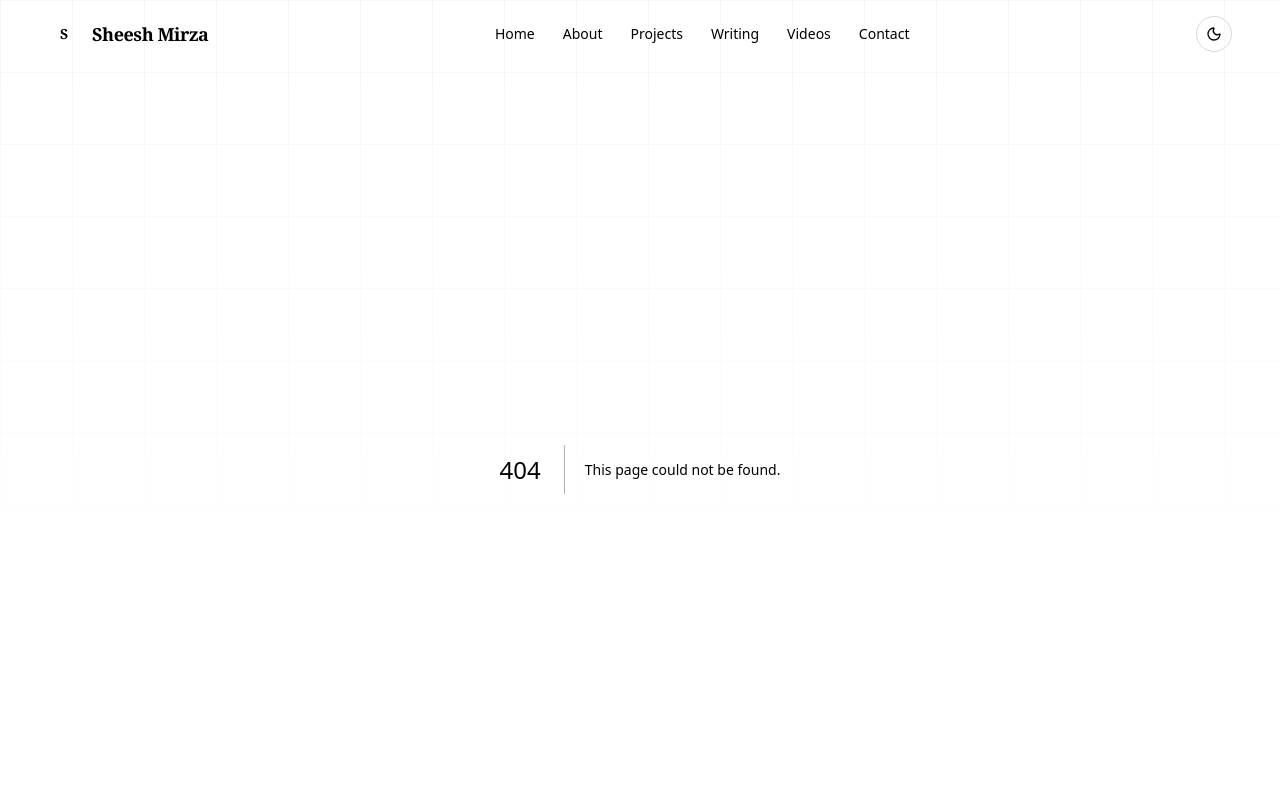
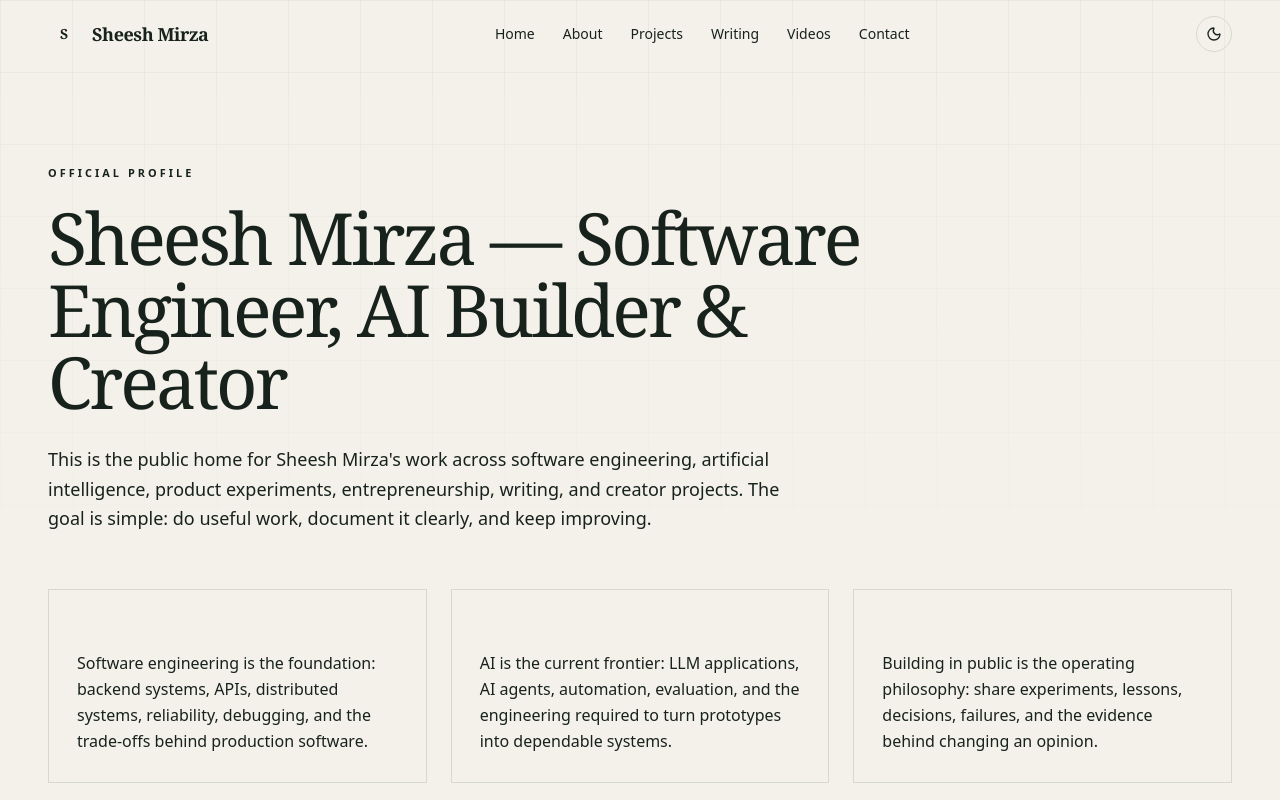
Before and after one commit to sheeshmirza/sheeshmirza-website, a Next.js app: page /sheesh-mirza in a window 1280 px wide. Before the commit this address had no page. Shown: the top 800 px of the page. Built offline with nearby package versions, Linux system fonts and the light colour scheme.

Commit message:
Build branded topic page: src/app/sheesh-mirza/page.tsx

```diff
--- /dev/null
+++ b/src/app/sheesh-mirza/page.tsx
@@ -0,0 +1,40 @@
+import type { Metadata } from "next";
+import { TopicPage } from "@/components/sections/TopicPage";
+
+export const metadata: Metadata = {
+  title: "Sheesh Mirza — Software Engineer, AI Builder & Creator",
+  description:
+    "Sheesh Mirza is a software engineer and creator focused on AI, software engineering, product building, entrepreneurship, and documenting the journey.",
+  alternates: { canonical: "/sheesh-mirza" },
+  openGraph: {
+    title: "Sheesh Mirza — Software Engineer, AI Builder & Creator",
+    description:
+      "The official profile of Sheesh Mirza: software engineering, AI, product building, entrepreneurship, and creator work.",
+    url: "/sheesh-mirza",
+    type: "profile",
+  },
+};
+
+export default function SheeshMirzaPage() {
+  return (
+    <TopicPage
+      eyebrow="Official Profile"
+      title="Sheesh Mirza — Software Engineer, AI Builder & Creator"
+      description="This is the public home for Sheesh Mirza's work across software engineering, artificial intelligence, product experiments, entrepreneurship, writing, and creator projects. The goal is simple: do useful work, document it clearly, and keep improving."
+      points={[
+        "Software engineering is the foundation: backend systems, APIs, distributed systems, reliability, debugging, and the trade-offs behind production software.",
+        "AI is the current frontier: LLM applications, AI agents, automation, evaluation, and the engineering required to turn prototypes into dependable systems.",
+        "Building in public is the operating philosophy: share experiments, lessons, decisions, failures, and the evidence behind changing an opinion.",
+        "Writing is part of the craft: technical notes, practical explanations, product thinking, and observations from actually building things.",
+        "Sheesh Unfiltered is the creator layer: conversations, experiments, technology, career, business, stories, and unfiltered perspectives."
+      ]}
+      related={[
+        { label: "About", href: "/about" },
+        { label: "Projects", href: "/projects" },
+        { label: "Writing", href: "/blog" },
+        { label: "Videos", href: "/videos" },
+        { label: "Contact", href: "/contact" },
+      ]}
+    />
+  );
+}
```
